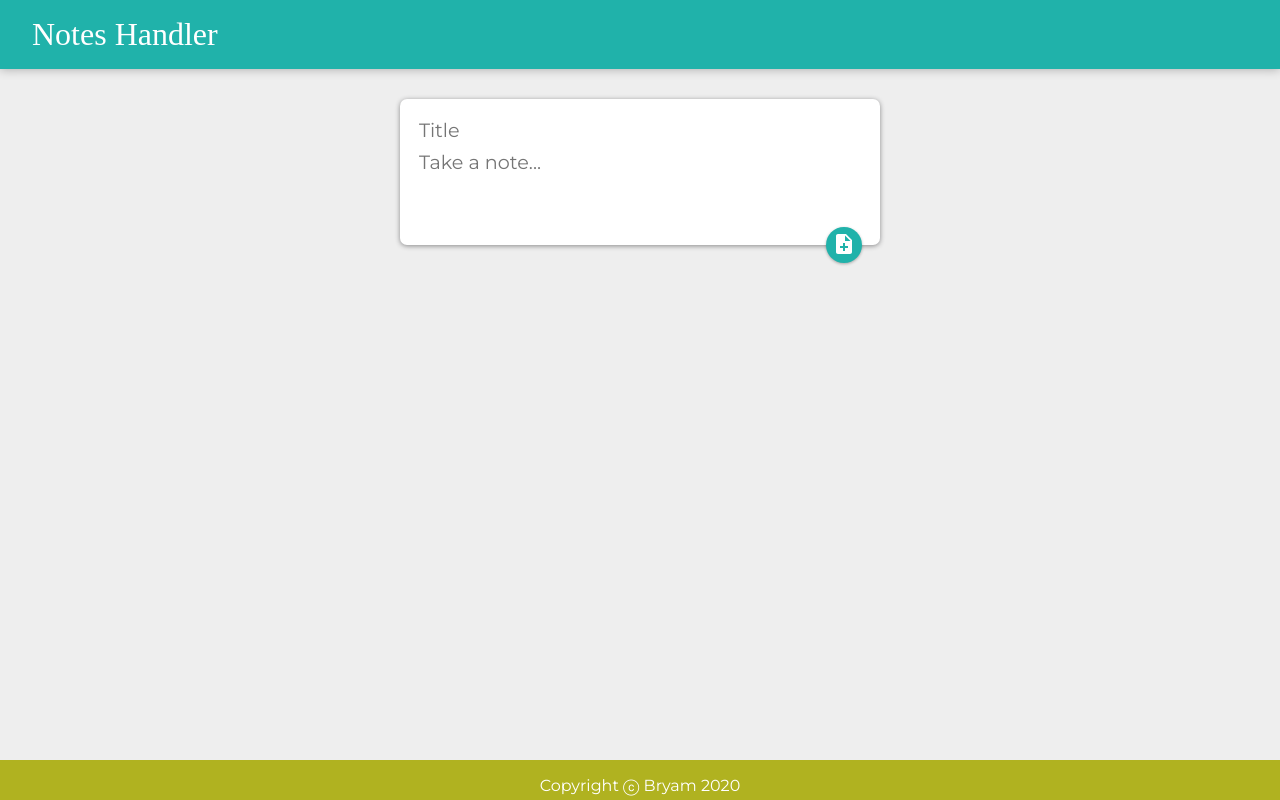
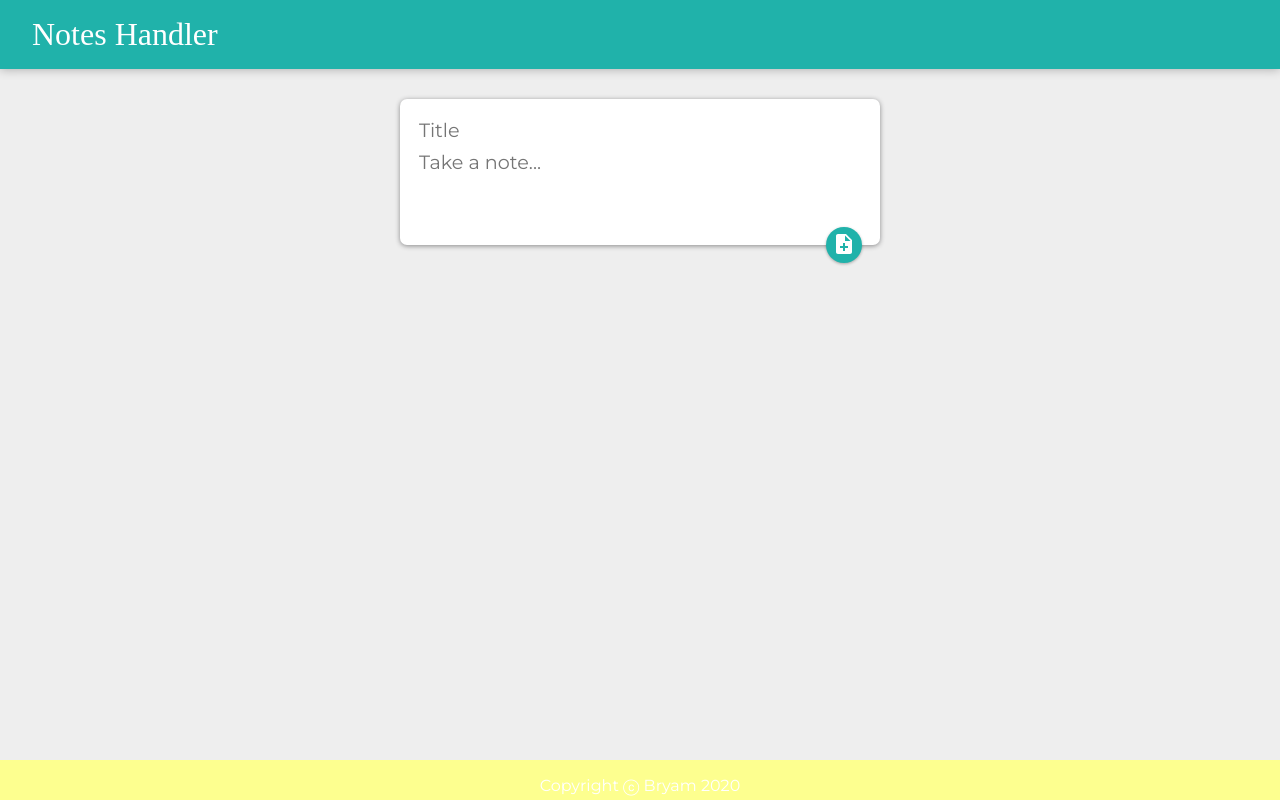
Before and after one commit to Kendrickbry/testing, a React (Create React App) app: page / in a window 1280 px wide. Built offline with nearby package versions, Linux system fonts and the light colour scheme; a web font is replaced by a local one.

Commit message:
Update styles.css

```diff
--- a/public/styles.css
+++ b/public/styles.css
@@ -25,7 +25,7 @@ header h1 {
 }
 
 footer {
-  background-color: #b0b220;
+  background-color: #fdff8f;
   position: absolute;
   margin: auto -16px;
   padding: 16px 32px;
```
